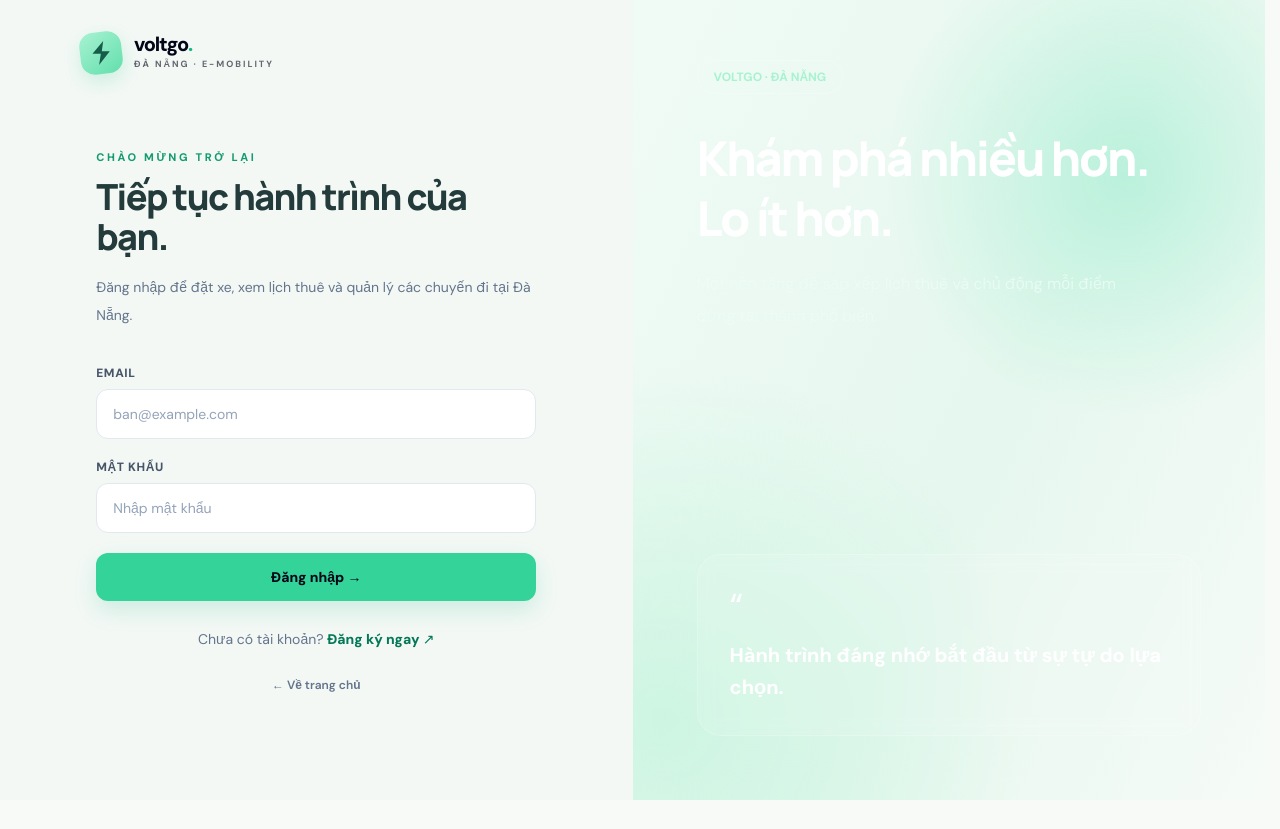
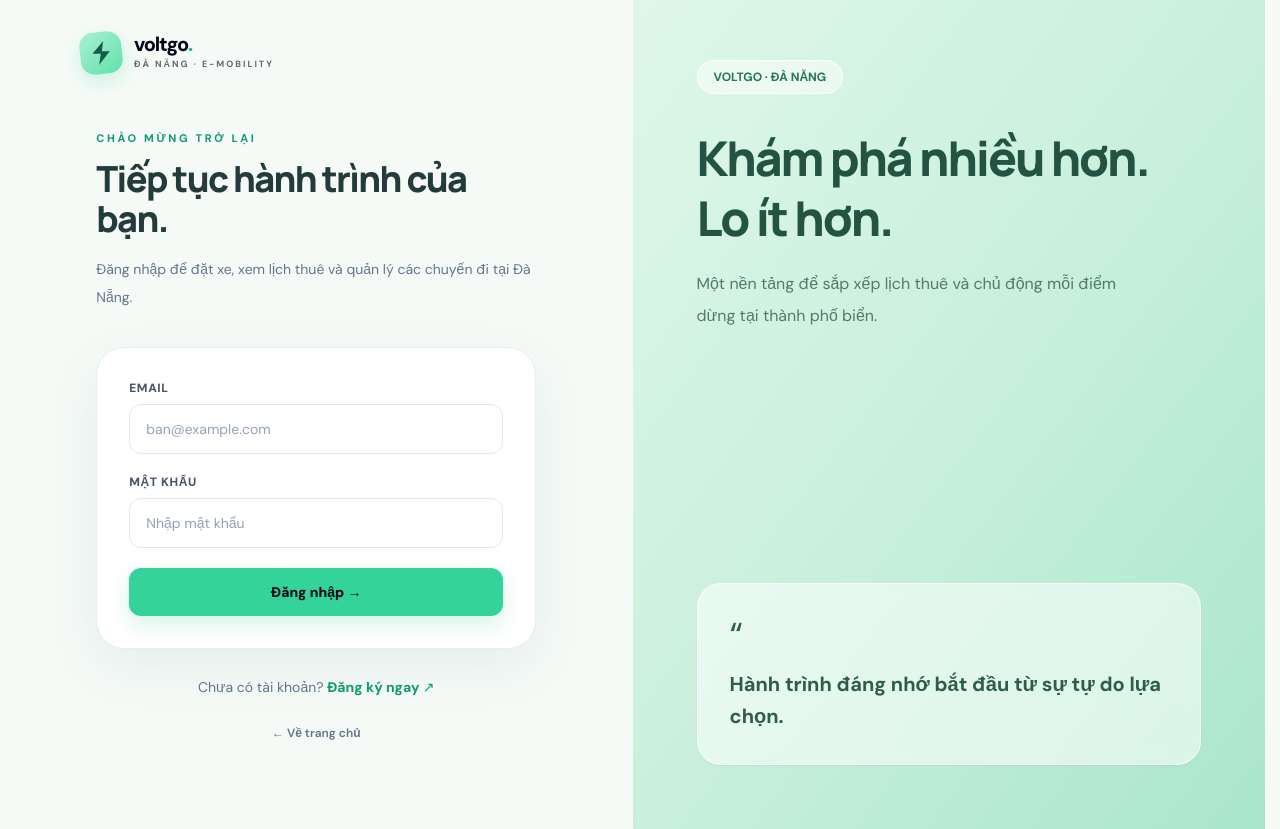
Before and after one commit to 01PhamTien/electric-motorbike-rental, a React (Vite) app in the folder frontend/: page /login in a window 1280 px wide. Before the commit the page ends 800 px from the top, so only its background shows below. Built offline with nearby package versions, Linux system fonts and the light colour scheme; no server answers.

Commit message:
style(ui): unify payments and authentication with fresh mint design

```diff
--- a/frontend/src/features/auth/LoginPage.tsx
+++ b/frontend/src/features/auth/LoginPage.tsx
@@ -27,16 +27,16 @@ export function LoginPage() {
       setError(message || 'Đăng nhập thất bại. Vui lòng kiểm tra email và mật khẩu.');
     } finally { setBusy(false); }
   }
-  return <main className="grid min-h-screen bg-[#f3f8f5] lg:grid-cols-2">
+  return <main className="grid min-h-screen bg-[#f5faf7] lg:grid-cols-2">
     <div className="flex flex-col px-5 py-8 sm:px-12 lg:px-20">
       <Brand />
       <div className="mx-auto flex w-full max-w-[440px] flex-1 flex-col justify-center py-14">
         <p className="eyebrow">CHÀO MỪNG TRỞ LẠI</p><h1 className="mt-3 text-4xl font-extrabold">Tiếp tục hành trình của bạn.</h1><p className="mt-4 text-sm leading-7 text-slate-500">Đăng nhập để đặt xe, xem lịch thuê và quản lý các chuyến đi tại Đà Nẵng.</p>
-        <form onSubmit={submit} className="mt-9 space-y-5"><label className="block"><span className="field-label">Email</span><input type="email" autoComplete="email" required className="field" placeholder="ban@example.com" value={email} onChange={e => setEmail(e.target.value)}/></label><label className="block"><span className="field-label">Mật khẩu</span><input type="password" autoComplete="current-password" minLength={6} required className="field" placeholder="Nhập mật khẩu" value={password} onChange={e => setPassword(e.target.value)}/></label>{error && <p role="alert" className="rounded-xl bg-rose-50 p-4 text-sm text-rose-700">{error}</p>}<button disabled={busy} className="btn-primary w-full">{busy ? 'Đang đăng nhập...' : 'Đăng nhập →'}</button></form>
-        <p className="mt-7 text-center text-sm text-slate-500">Chưa có tài khoản? <Link className="font-extrabold text-emerald-700" to="/register">Đăng ký ngay ↗</Link></p>
+        <form onSubmit={submit} className="mt-9 space-y-5 rounded-[28px] border border-[#e5eee8] bg-white p-6 shadow-[0_18px_55px_rgba(30,90,65,.07)] sm:p-8"><label className="block"><span className="field-label">Email</span><input type="email" autoComplete="email" required className="field" placeholder="ban@example.com" value={email} onChange={e => setEmail(e.target.value)}/></label><label className="block"><span className="field-label">Mật khẩu</span><input type="password" autoComplete="current-password" minLength={6} required className="field" placeholder="Nhập mật khẩu" value={password} onChange={e => setPassword(e.target.value)}/></label>{error && <p role="alert" className="rounded-xl bg-rose-50 p-4 text-sm text-rose-700">{error}</p>}<button disabled={busy} className="btn-primary w-full">{busy ? 'Đang đăng nhập...' : 'Đăng nhập →'}</button></form>
+        <p className="mt-7 text-center text-sm text-slate-500">Chưa có tài khoản? <Link className="font-extrabold text-[#159b70]" to="/register">Đăng ký ngay ↗</Link></p>
         <Link to="/" className="mt-7 text-center text-xs font-semibold text-slate-500 hover:text-emerald-700">← Về trang chủ</Link>
       </div>
     </div>
-    <aside className="hero-mesh relative hidden flex-col justify-between overflow-hidden p-16 text-white lg:flex"><div className="relative z-10"><span className="rounded-full border border-white/20 px-4 py-2 text-xs font-bold text-emerald-200">VOLTGO · ĐÀ NẴNG</span><h2 className="mt-10 max-w-lg text-5xl font-extrabold leading-tight">Khám phá nhiều hơn. Lo ít hơn.</h2><p className="mt-5 max-w-md leading-8 text-emerald-50/80">Một nền tảng để sắp xếp lịch thuê và chủ động mỗi điểm dừng tại thành phố biển.</p></div><div className="relative rounded-3xl border border-white/20 bg-white/10 p-8 backdrop-blur"><p className="text-4xl">“</p><p className="mt-3 text-xl font-bold leading-8">Hành trình đáng nhớ bắt đầu từ sự tự do lựa chọn.</p></div></aside>
+    <aside className="relative hidden flex-col justify-between overflow-hidden bg-gradient-to-br from-[#dff7e9] via-[#c9f0dc] to-[#a9e6ca] p-16 text-[#245344] lg:flex"><div className="relative z-10"><span className="rounded-full border border-white/70 bg-white/50 px-4 py-2 text-xs font-bold text-[#267657]">VOLTGO · ĐÀ NẴNG</span><h2 className="mt-10 max-w-lg text-5xl font-extrabold leading-tight">Khám phá nhiều hơn. Lo ít hơn.</h2><p className="mt-5 max-w-md leading-8 text-[#52796a]">Một nền tảng để sắp xếp lịch thuê và chủ động mỗi điểm dừng tại thành phố biển.</p></div><div className="relative rounded-3xl border border-white/70 bg-white/55 p-8 text-[#315c4b] shadow-sm backdrop-blur"><p className="text-4xl">“</p><p className="mt-3 text-xl font-bold leading-8">Hành trình đáng nhớ bắt đầu từ sự tự do lựa chọn.</p></div></aside>
   </main>;
 }
```
